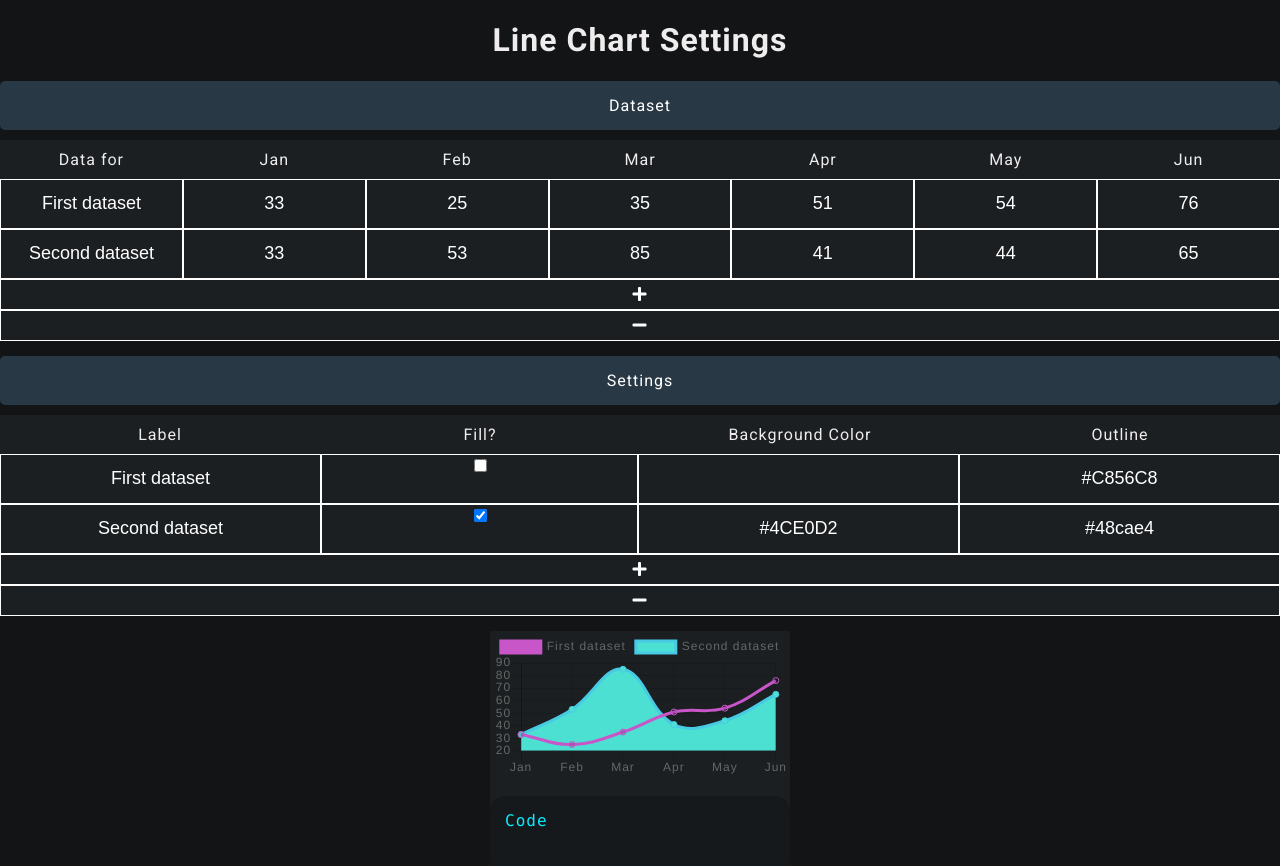
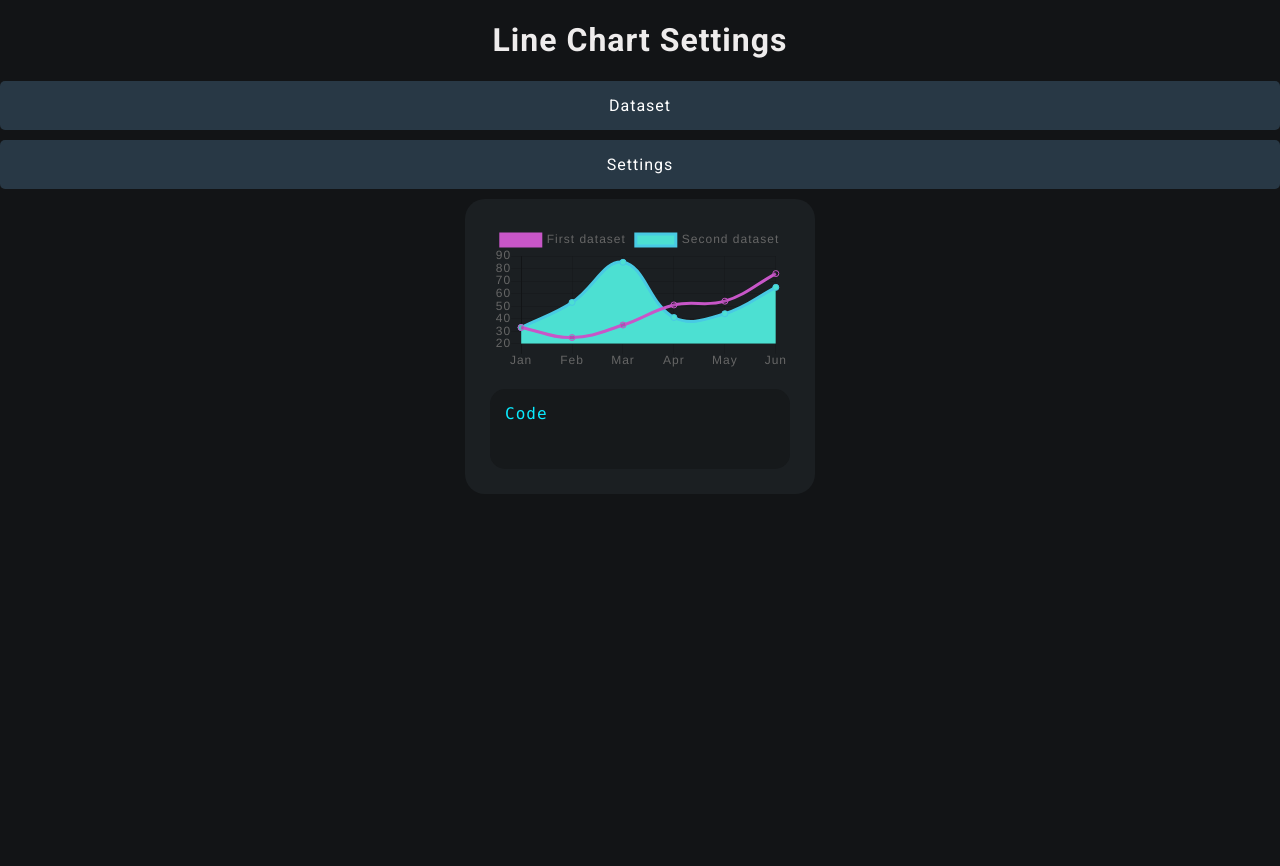
Before and after one commit to cristianscode/rechart-maker, a React (Create React App) app: page /line in a window 1280 px wide. Shown: the top 866 px of the page. After the commit the page ends 800 px from the top, so only its background shows below. Built offline with nearby package versions, Linux system fonts and the light colour scheme.

Commit message:
Line Chart options css updates

```diff
--- a/src/App.css
+++ b/src/App.css
@@ -92,6 +92,8 @@ a{
     background-color: #1b1f22;
     margin: auto auto;
     display: block;
+    padding: 25px;
+    border-radius: 20px;
 }
 
 .settings-option-title{
--- a/src/_components/chart-settings/line-settings.js
+++ b/src/_components/chart-settings/line-settings.js
@@ -139,7 +139,7 @@ class LineSettings extends React.Component {
                     <h1>Line Chart Settings</h1>
                     <div>
                         <div className="settings-option-title" onClick={() => this.toggleSettings("dataset-dropdown")}>Dataset</div>
-                        <div id="dataset-dropdown">
+                        <div id="dataset-dropdown" style={{display: "none", margin: 25}}>
                             <div className="dataset-table" style={{ width: "100%" }}>
                                 <div style={{ display: "flex" }}>
                                     <div className="table-head-item">Data for</div>
@@ -157,7 +157,7 @@ class LineSettings extends React.Component {
                             </div>
                         </div>
                         <div className="settings-option-title" onClick={() => this.toggleSettings("settings-dropdown")}>Settings</div>
-                        <div id="settings-dropdown">
+                        <div id="settings-dropdown" style={{display: "none", margin: 25}}>
                             <div className="dataset-table" style={{ width: "100%" }}>
                                 <div style={{ display: "flex" }}>
                                     <div className="table-head-item">Label</div>
```
